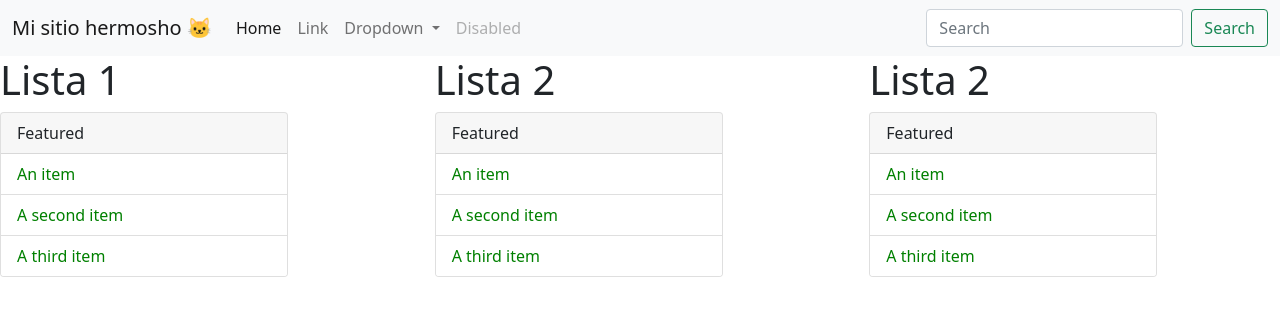
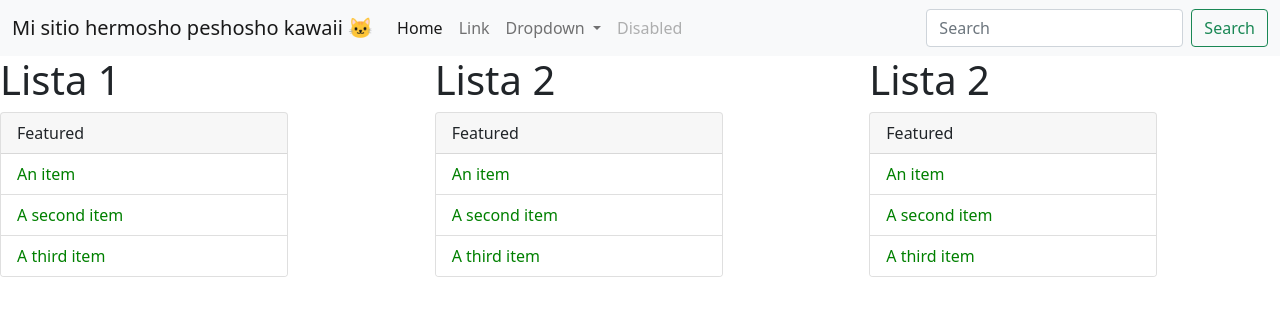
Before and after one commit to emelindamendez/curso-git-platzi, a plain HTML site: page index.html in a window 1280 px wide. Drawn offline with nearby package versions, Linux system fonts and the light colour scheme.

```diff
--- a/index.html
+++ b/index.html
@@ -17,7 +17,7 @@
   <header>
     <nav class="navbar navbar-expand-lg navbar-light bg-light">
       <div class="container-fluid">
-        <a class="navbar-brand" href="#">Mi sitio hermosho &#128049;</a>
+        <a class="navbar-brand" href="#">Mi sitio hermosho peshosho kawaii &#128049;</a>
         <button class="navbar-toggler" type="button" data-bs-toggle="collapse" data-bs-target="#navbarSupportedContent"
           aria-controls="navbarSupportedContent" aria-expanded="false" aria-label="Toggle navigation">
           <span class="navbar-toggler-icon"></span>
```
Also changed, not shown: history.txt.
